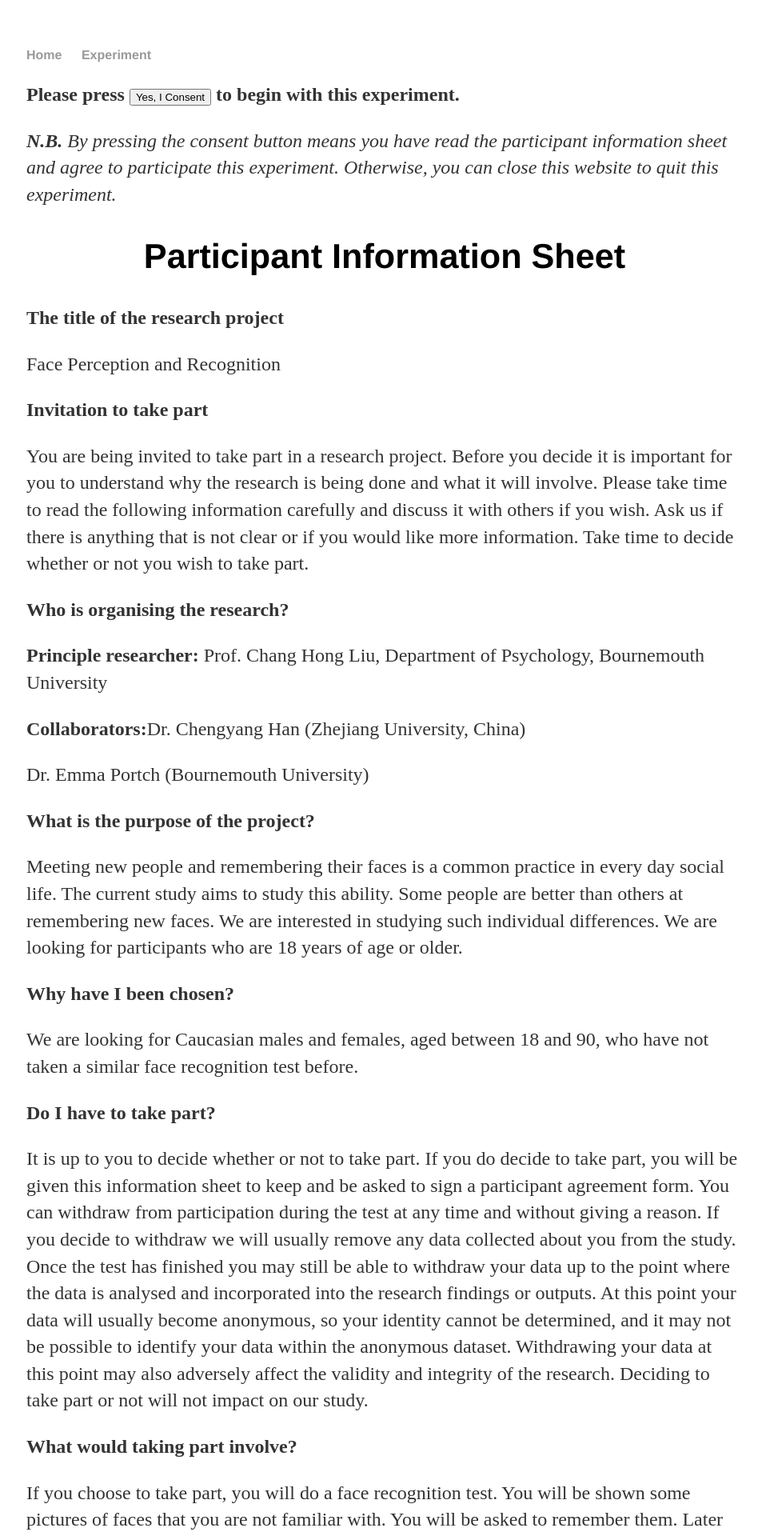
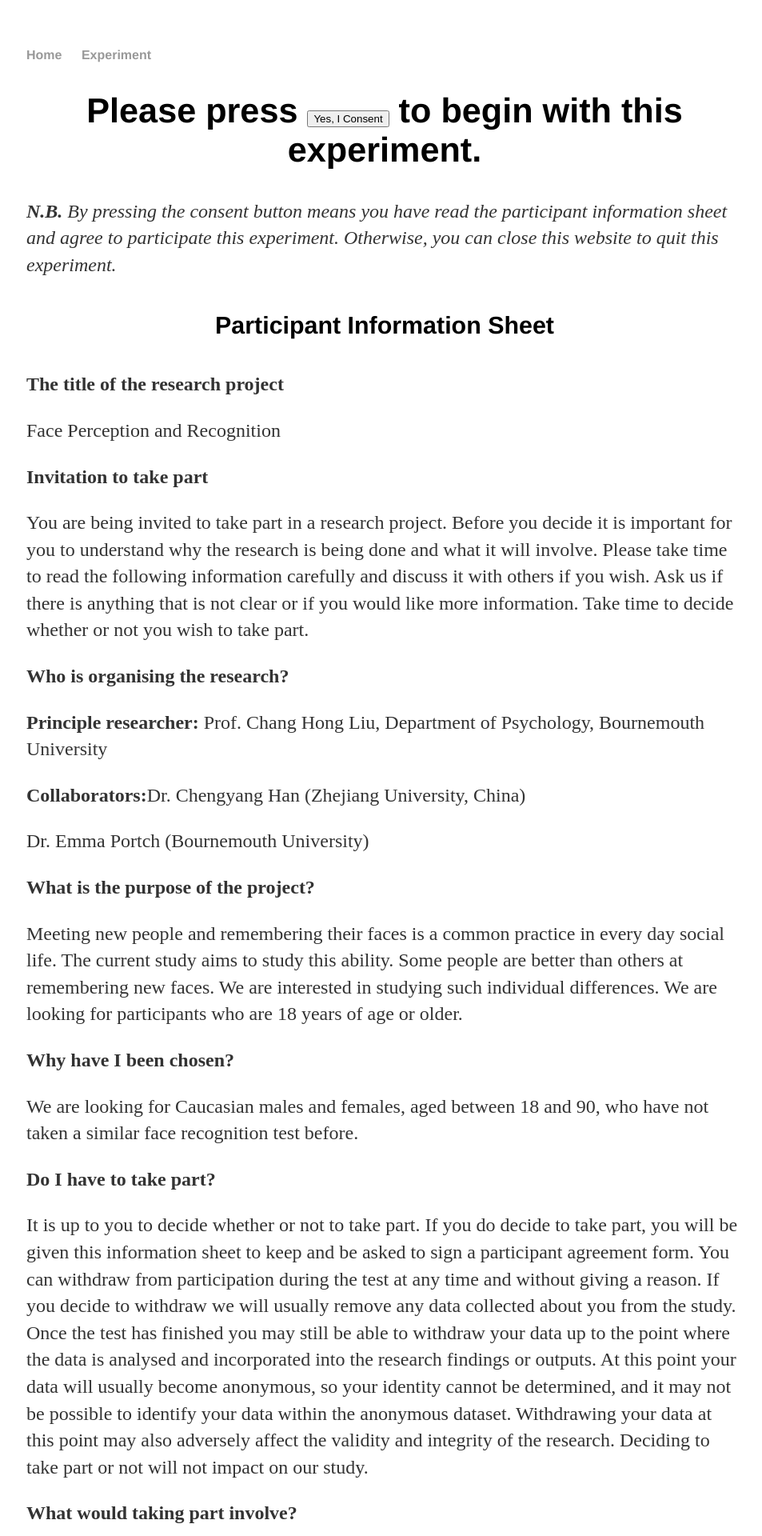
Before and after one commit to chengyanghan/chengyanghan.github.io, a Jekyll site: the page built from experiment/cfmt/index.html, in a window 1280 px wide. Shown: the top 1920 px of the page at 80% size, without its empty margins (159-1112 px from the left). Built offline with Jekyll 4.4.1, drawn with Linux system fonts in a browser that asks for light colours.

```diff
--- a/experiment/cfmt/index.html
+++ b/experiment/cfmt/index.html
@@ -3,10 +3,10 @@ layout: defaultExp
 title: Chengyang Han
 ---
 <div class="blurb">
-	<p><b>Please press <a href="https://pavlovia.org/run/chengyang/cfmt_morphed3/html/"><button>Yes, I Consent</button></a> to begin with this experiment.</b></p>
+	<h2><b>Please press <a href="https://pavlovia.org/run/chengyang/cfmt_morphed3/html/"><button>Yes, I Consent</button></a> to begin with this experiment.</b></h2>
 	<p><i><b>N.B.</b> By pressing the consent button means you have read the participant information sheet and agree to participate this experiment. Otherwise, you can close this website to quit this experiment. </i></p>
 
-	<h2><b>Participant Information Sheet</b></h2>
+	<h4><b>Participant Information Sheet</b></h4>
 
 	<p><b>The title of the research project </b></p>
 
```
